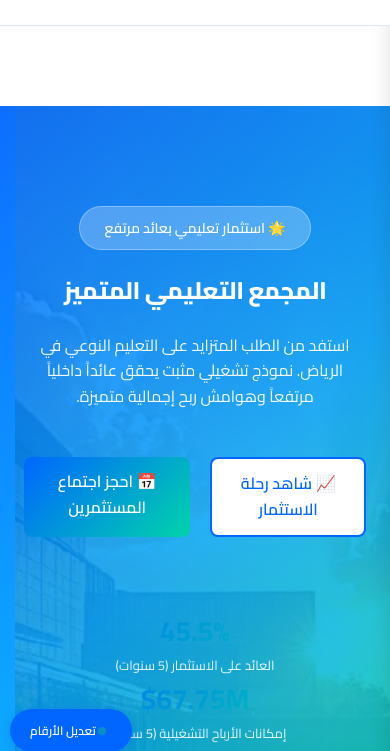
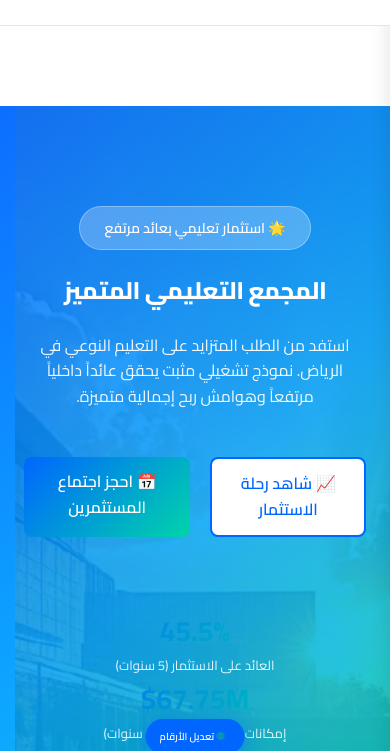
Before and after one commit to CALX-KSA-SA/real-estate2, a plain HTML site: page index.html in a window 390 px wide. Shown: the part 82-833 px from the top of the page. Drawn offline with Linux system fonts and the light colour scheme; files whose address does not match are found by name.

Commit message:
Update: Change to 'انطلاق النجاح' and center mobile toggle button

```diff
--- a/index.html
+++ b/index.html
@@ -200,14 +200,15 @@
             }
 
             .panel-toggle {
-                font-size: 13px;
-                padding: 12px 24px;
-                bottom: 15px;
-                left: 15px;
+                font-size: 11px;
+                padding: 10px 16px;
+                bottom: 10px;
+                left: 50%;
+                transform: translateX(-50%);
                 position: fixed;
                 z-index: 1001;
                 white-space: nowrap;
-                box-shadow: 0 4px 16px rgba(0,102,255,0.4);
+                box-shadow: 0 4px 20px rgba(0,102,255,0.5);
                 border-radius: 50px;
             }
 
@@ -338,10 +339,11 @@
             }
 
             .panel-toggle {
-                font-size: 12px !important;
-                padding: 10px 20px !important;
-                bottom: 10px !important;
-                left: 10px !important;
+                font-size: 10px !important;
+                padding: 8px 14px !important;
+                bottom: 8px !important;
+                left: 50% !important;
+                transform: translateX(-50%) !important;
                 border-radius: 50px !important;
             }
 
@@ -637,7 +639,7 @@
                             <li><strong>عوائدك:</strong> مضاعفات من الاستثمار الأصلي + أرباح مستمرة</li>
                         </ul>
                         <div class="success-box">
-                            <p><strong>🎯 معلم النجاح:</strong> استثمارك الأولي حقق عوائد استثنائية، وأصبحت شريكاً في مؤسسة تعليمية رائدة تحقق نمواً مستداماً وربحية متصاعدة.</p>
+                            <p><strong>🎯 انطلاق النجاح:</strong> استثمارك الأولي حقق عوائد استثنائية، وأصبحت شريكاً في مؤسسة تعليمية رائدة تحقق نمواً مستداماً وربحية متصاعدة.</p>
                         </div>
                     </div>
                 </div>
```
